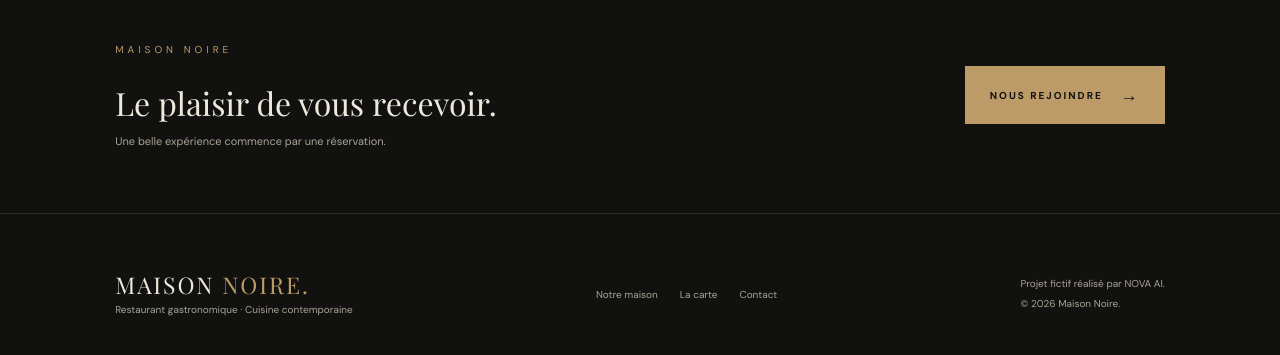
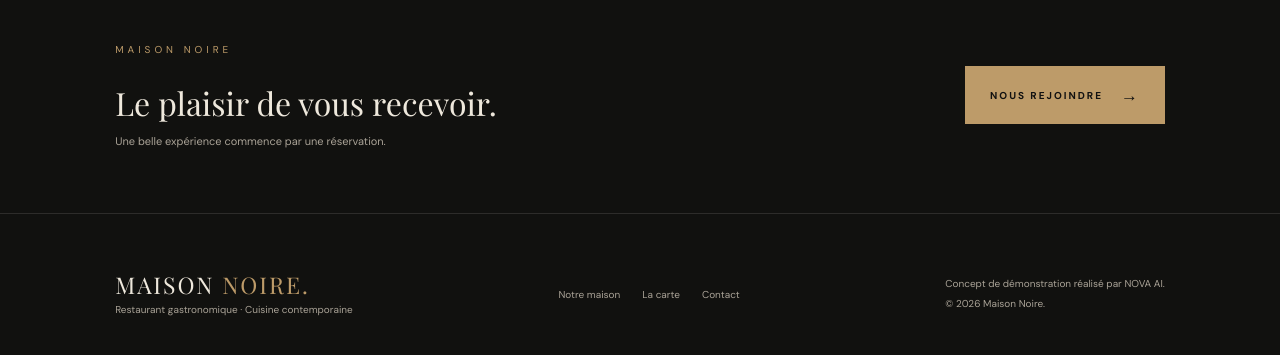
Before and after one commit to skiitodddd/nova-agency, a plain HTML site: page Maison Noire/index.html in a window 1280 px wide. Shown: the part 4401-4756 px from the top of the page. Drawn offline with nearby package versions, Linux system fonts and the light colour scheme; a web font is replaced by a local one.

Commit message:
Polish portfolio demo design and clarify demo status

```diff
--- a/Maison Noire/index.html
+++ b/Maison Noire/index.html
@@ -299,6 +299,12 @@ footer p{font-size:10px;color:var(--muted);line-height:2}
 @media(prefers-reduced-motion:reduce){
   *,*::before,*::after{scroll-behavior:auto!important;animation-duration:.01ms!important;transition-duration:.01ms!important}
 }
+
+/* Finitions NOVA AI — accessibilité et interactions */
+:focus-visible{outline:2px solid var(--gold);outline-offset:4px}
+.button,.menu-tab,.nav-action{will-change:transform}
+.gallery-item img{will-change:transform}
+@media(hover:hover){.dish:hover h3{color:var(--gold);transition:color .25s}}
 </style>
 </head>
 
@@ -449,7 +455,7 @@ footer p{font-size:10px;color:var(--muted);line-height:2}
     <a href="#menu">La carte</a>
     <a href="#reservation">Contact</a>
   </div>
-  <p>Projet fictif réalisé par NOVA AI.<br>© <span id="year"></span> Maison Noire.</p>
+  <p>Concept de démonstration réalisé par NOVA AI.<br>© <span id="year"></span> Maison Noire.</p>
 </footer>
 
 <div class="lightbox" id="lightbox" role="dialog" aria-modal="true" aria-label="Photographie agrandie">
```
